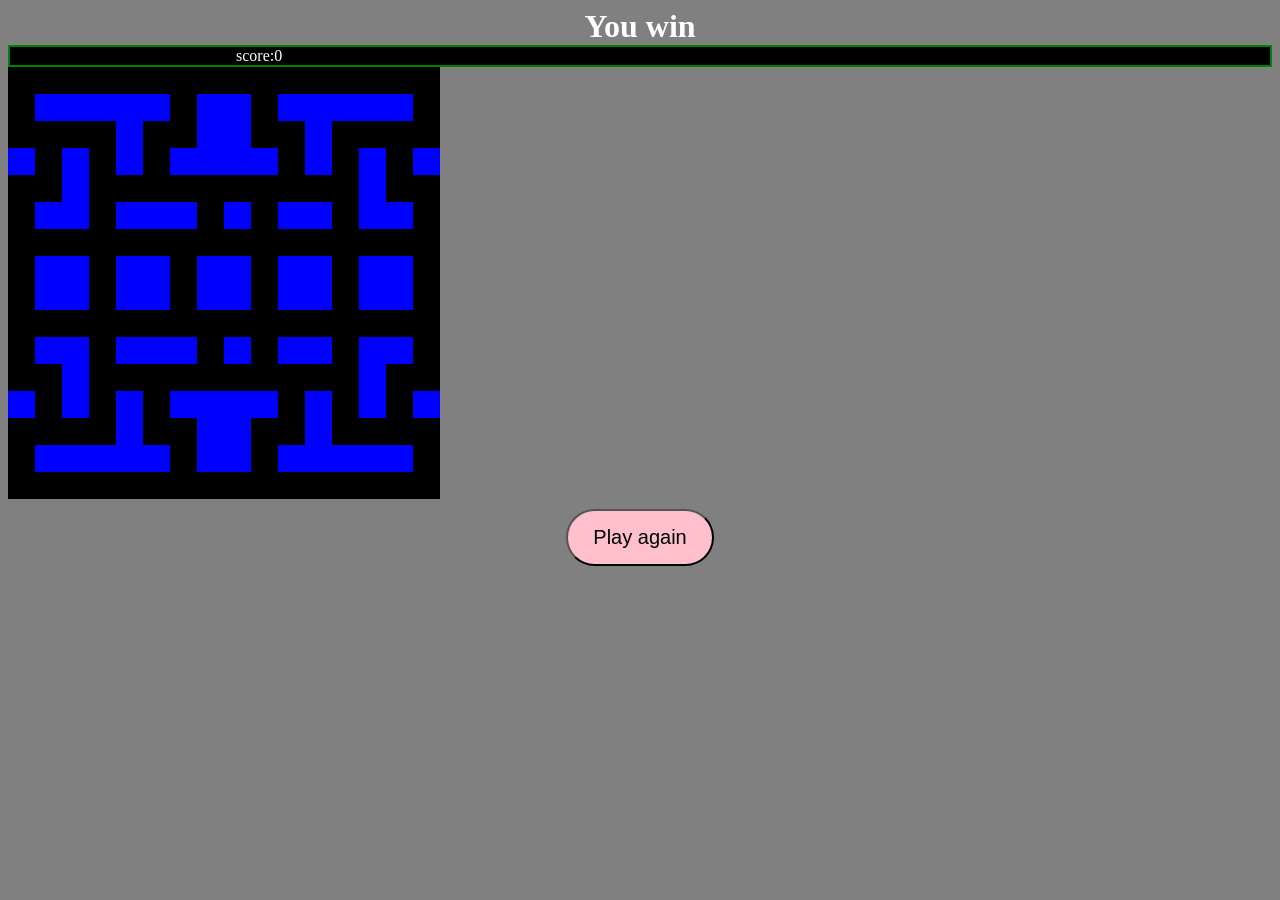
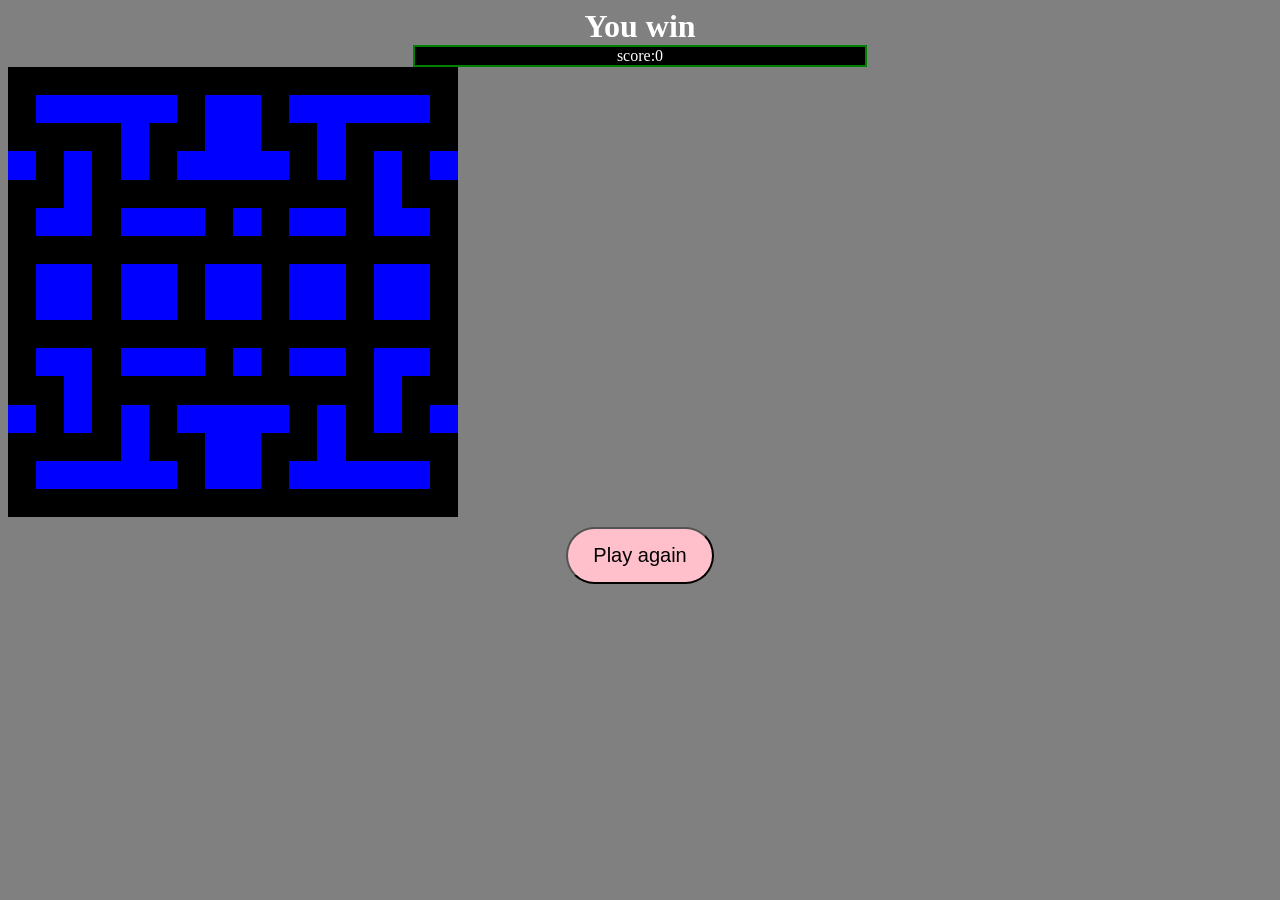

Fixed yellow ghost bug, score display issue and refactored code

--- a/css/style.css
+++ b/css/style.css
@@ -7,10 +7,9 @@ body{
   justify-self: center;
   width: 450px;
   margin: 0 ;
-  padding:0px;
 }
 .sqr {
-  width: 6%;
+  width: 6.25%;
   aspect-ratio: 1 / 1;
   border: 3px transparent;
   background-color: black;
@@ -78,15 +77,21 @@ body{
 }
 
 #score{
+
   text-align: center;
   background-color: black;
   color: white;
   display:flex;
-  justify-self:center;
-  padding:0px 227px 0px 226px;
-  margin-top:0px;
+  margin: 0 auto;
+  justify-content: center;
+  width: 450px;
   border: 2px green;
   border-style:solid;
+}
+
+#score-number{
+  text-align: center;
+  align-items: center;
 }
 
 h1{
